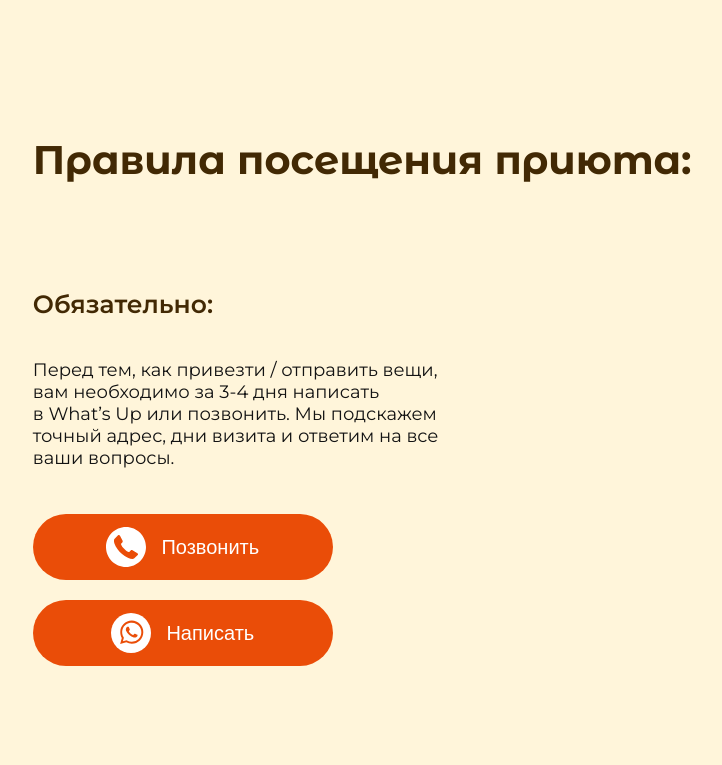
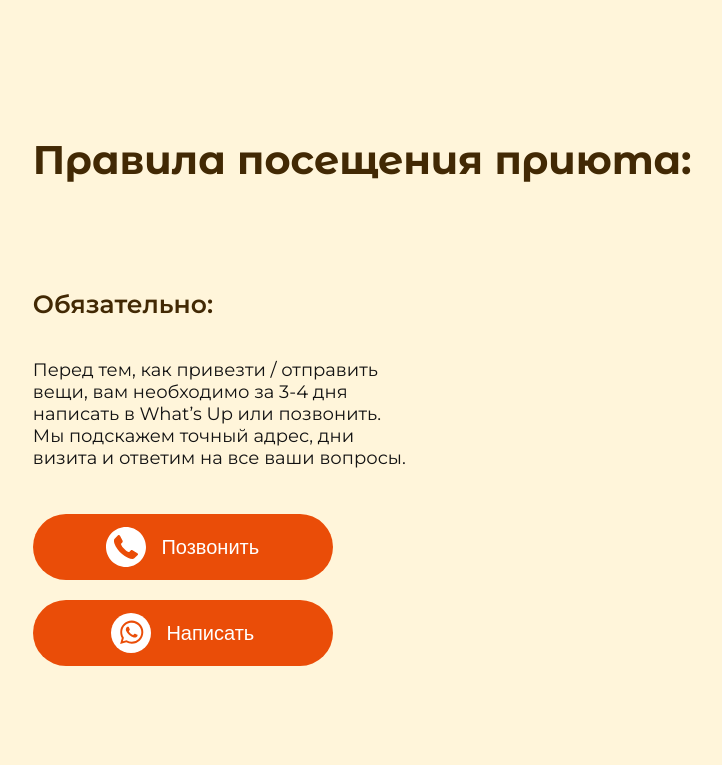
Before and after one commit to eireensid/animal-shelter, a Next.js app: page /needs in a window 1280 px wide. Shown: the part 1580-2345 px from the top of the page, without its empty margins (108-830 px from the left). Built offline with nearby package versions, Linux system fonts and the light colour scheme.

Commit message:
needs page fix sections

```diff
--- a/pages/needs.js
+++ b/pages/needs.js
@@ -86,10 +86,13 @@ export default function About(title='Основные нужды приюта')
             <span>Синулокс 500 и 250 мг</span>
           </div>
         </div>
-        <div className={styles.visitingRulesWrapper}>
+
+      </div>
+    </section>
+    <section>
+    <div className={`${styles.visitingRulesWrapper} ${styles.pagePaddings}`}>
           <VisitingRules/>
         </div>
-      </div>
     </section>
     <section>
       <div className={`${styles.animalCarouselWrapper} ${styles.pagePaddings}`}>
--- a/styles/needs.module.scss
+++ b/styles/needs.module.scss
@@ -53,6 +53,7 @@
 
 .visitingRulesWrapper {
   padding-bottom: 200px;
+  background: $pageBg;
 }
 
 
```
